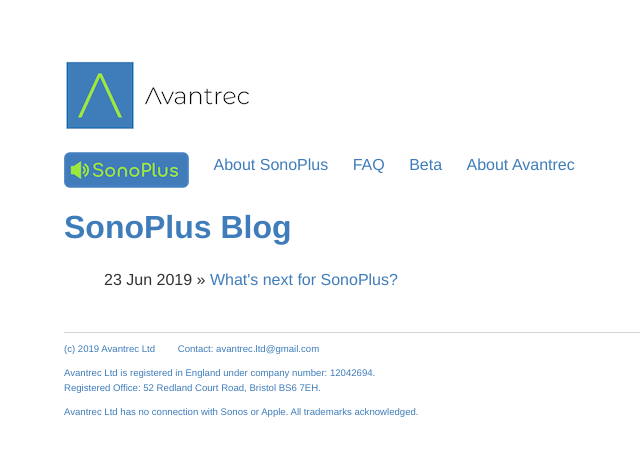
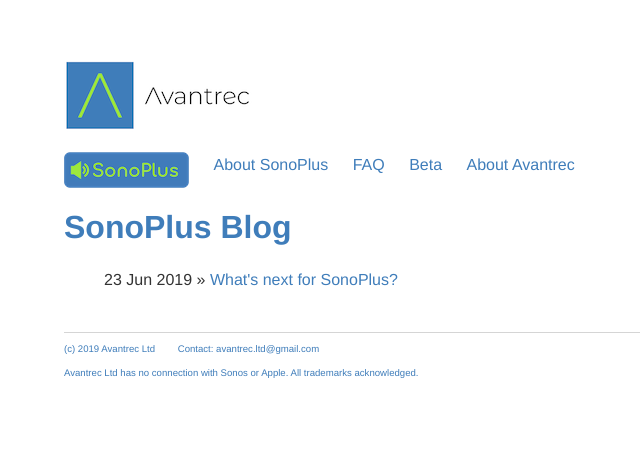
Before and after one commit to avantrec/avantrec.github.io, a Jekyll site: the page built from sonoplus-blog/index.html, in a window 1280 px wide. Shown: the top 456 px of the page, without its empty margins (0-640 px from the left). Built offline with Jekyll 4.4.1, drawn with Linux system fonts in a browser that asks for light colours.

Commit message:
Remove company details from footer

```diff
--- a/_layouts/sonoplus.html
+++ b/_layouts/sonoplus.html
@@ -27,9 +27,6 @@
                     <li>Contact: <a href="mailto:avantrec.ltd@gmail.com">avantrec.ltd@gmail.com</a></li>
                 </ul>
                 <ul>
-                    <li>Avantrec Ltd is registered in England under company number: 12042694.<br>Registered Office: 52 Redland Court Road, Bristol BS6 7EH.</li>
-                </ul>
-                <ul>
                     <li>Avantrec Ltd has no connection with Sonos or Apple. All trademarks acknowledged.</li>
                 </ul>
             </footer>
```
